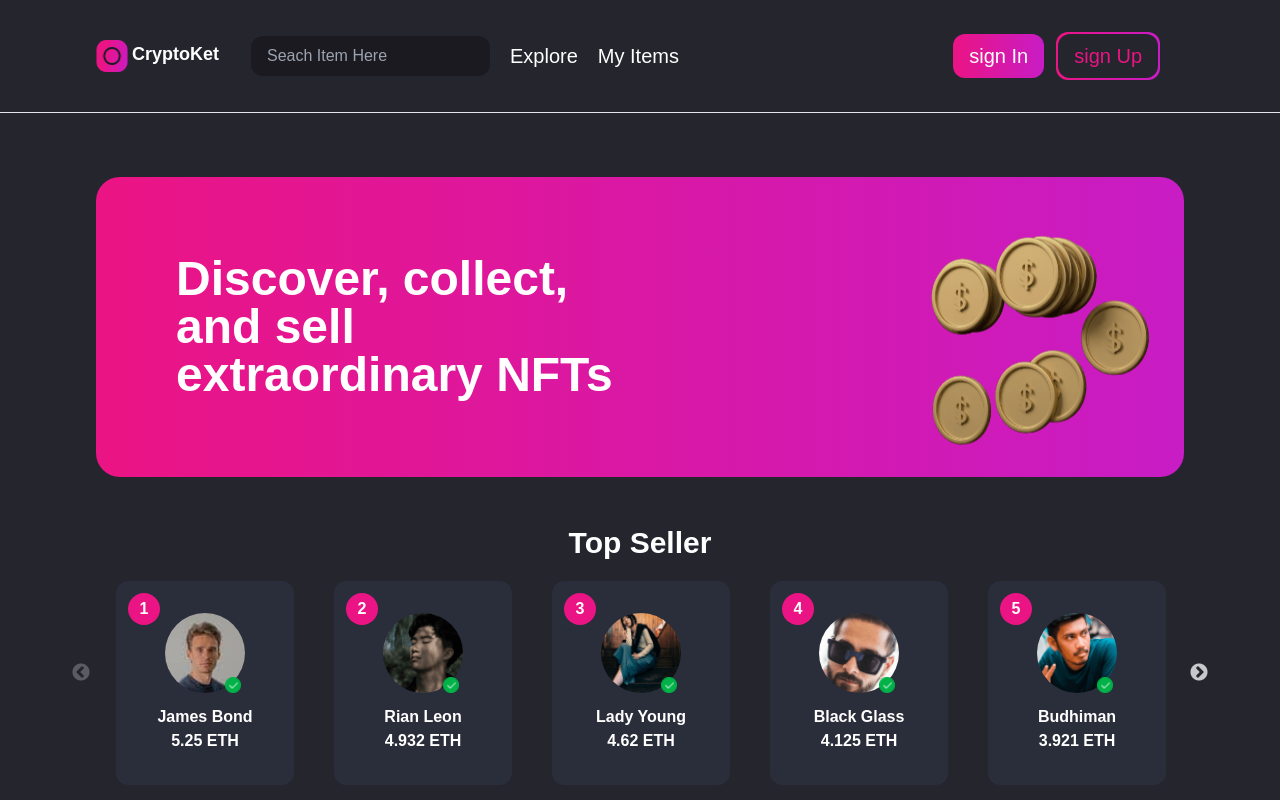
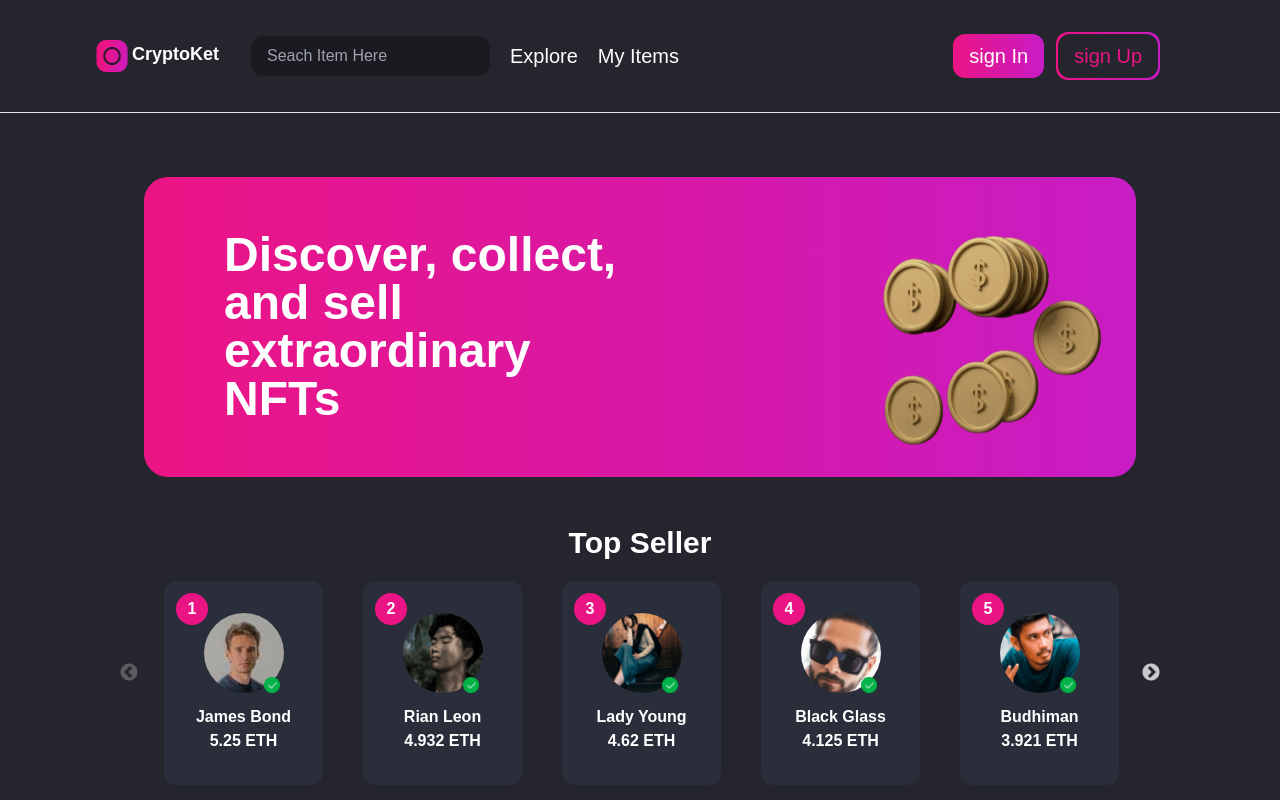
Before and after one commit to TanatornZ/NFT-Clone, a Next.js app: page / in a window 1280 px wide. Shown: the top 800 px of the page. Built offline with nearby package versions, Linux system fonts and the light colour scheme.

Commit message:
add layout

```diff
--- a/components/Banner.tsx
+++ b/components/Banner.tsx
@@ -5,7 +5,7 @@ type Props = {}
 
 function Banner({}: Props) {
   return (
-    <div className='flex justify-between items-center bg-gradient-to-r from-primary to-seccond mt-8 md:mt-16 py-8 px-8 rounded-3xl relative '>
+    <div className='flex justify-between items-center bg-gradient-to-r from-primary to-seccond  py-8 px-8 rounded-3xl relative '>
         <p className='text-xl md:text-2xl lg:text-5xl w-1/2 text-white font-extrabold p-4 lg:ml-8'>Discover, collect, and sell extraordinary NFTs</p>
         <div className='shake-vertical  w-20 h-20 md:w-28 md:h-28 mt-3 lg:w-56 lg:h-56'>
             <Image src='/images/coin.png' layout='fill' alt='coin' />
--- /dev/null
+++ b/components/Layout.tsx
@@ -0,0 +1,19 @@
+import React from 'react'
+import Footer from './footer/Footer'
+import Navbar from './navbar/Navbar'
+
+type Props = {
+    children: JSX.Element
+}
+
+function Layout({children}: Props) {
+  return (
+    <>
+        <Navbar />
+            {children}
+        <Footer />
+    </>
+  )
+}
+
+export default Layout
--- a/components/footer/Footer.tsx
+++ b/components/footer/Footer.tsx
@@ -7,7 +7,7 @@ type Props = {};
 
 function Footer({}: Props) {
   return (
-    <div className="border-t ">
+    <div className="border-t bg-main">
       <div className="flex flex-col md:flex-row justify-between py-12 px-20 lg:max-w-5xl mx-auto">
         <MainFooter />
         <CryptoKet />
--- a/components/navbar/Navbar.tsx
+++ b/components/navbar/Navbar.tsx
@@ -11,7 +11,7 @@ function Navbar({}: Props) {
   const [toggle, setToggle] = useState<boolean>(false);
 
   return (
-    <div className="relative">
+    <div className="relative ">
       <div className="flex bg-main p-8 justify-between items-center z-20 md:px-24 border-b">
         <div className=" flex items-center">
           <Title />
--- a/pages/_app.tsx
+++ b/pages/_app.tsx
@@ -1,8 +1,19 @@
 import '../styles/globals.css'
+import type { ReactElement, ReactNode } from 'react'
+import type { NextPage } from 'next'
 import type { AppProps } from 'next/app'
 
-function MyApp({ Component, pageProps }: AppProps) {
-  return <Component {...pageProps} />
+type NextPageWithLayout = NextPage & {
+  getLayout?: (page: ReactElement) => ReactNode
 }
 
-export default MyApp
+type AppPropsWithLayout = AppProps & {
+  Component: NextPageWithLayout
+}
+
+export default function MyApp({ Component, pageProps }: AppPropsWithLayout) {
+  // Use the layout defined at the page level, if available
+  const getLayout = Component.getLayout ?? ((page) => page)
+
+  return getLayout(<Component {...pageProps} />)
+}
--- a/pages/index.tsx
+++ b/pages/index.tsx
@@ -1,25 +1,31 @@
 import type { NextPage } from 'next'
 import Head from 'next/head'
 import Image from 'next/image'
+import { ReactElement } from 'react'
 import Banner from '../components/Banner'
 import Footer from '../components/footer/Footer'
 import HotBids from '../components/hotBids/HotBids'
+import Layout from '../components/Layout'
 import Navbar from '../components/navbar/Navbar'
 import TopSeller from '../components/seller/TopSeller'
 import styles from '../styles/Home.module.css'
 
-const Home: NextPage = () => {
+export default function Home() {
   return (
     <div className='bg-main min-w-screen min-h-screen'>
-      <Navbar />
-        <div className=" mx-5 md:mx-24">
+      {/* <Navbar /> */}
+        <div className=" mx-5 md:mx-24 lg:mx-36 pt-8 md:pt-16">
           <Banner />
           <TopSeller />
           <HotBids />
         </div>
-      <Footer/>
+      {/* <Footer/> */}
     </div>
   )
 }
 
-export default Home
+Home.getLayout = function getLayout(home: ReactElement) {
+  return (
+    <Layout>{home}</Layout>
+  )
+}
```
